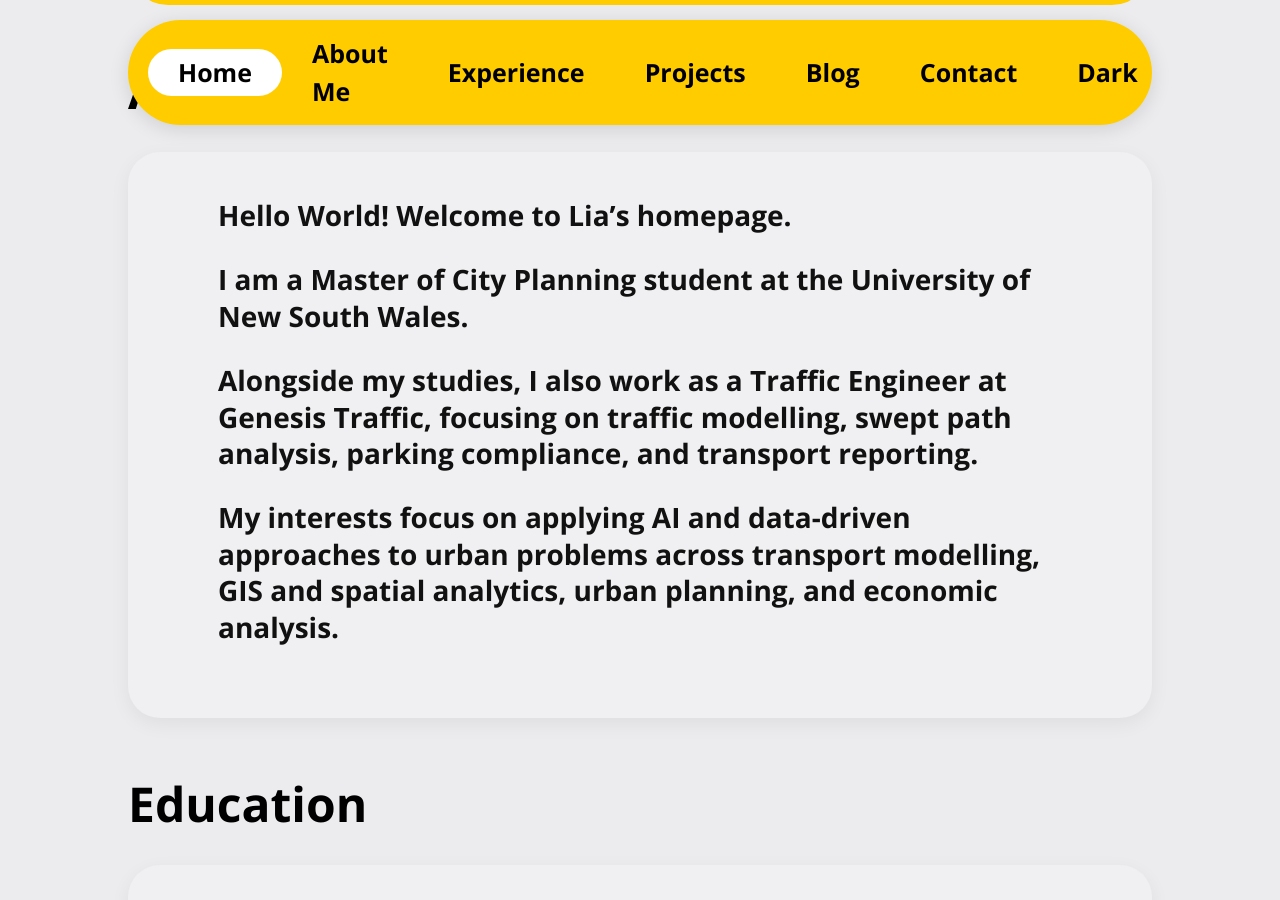
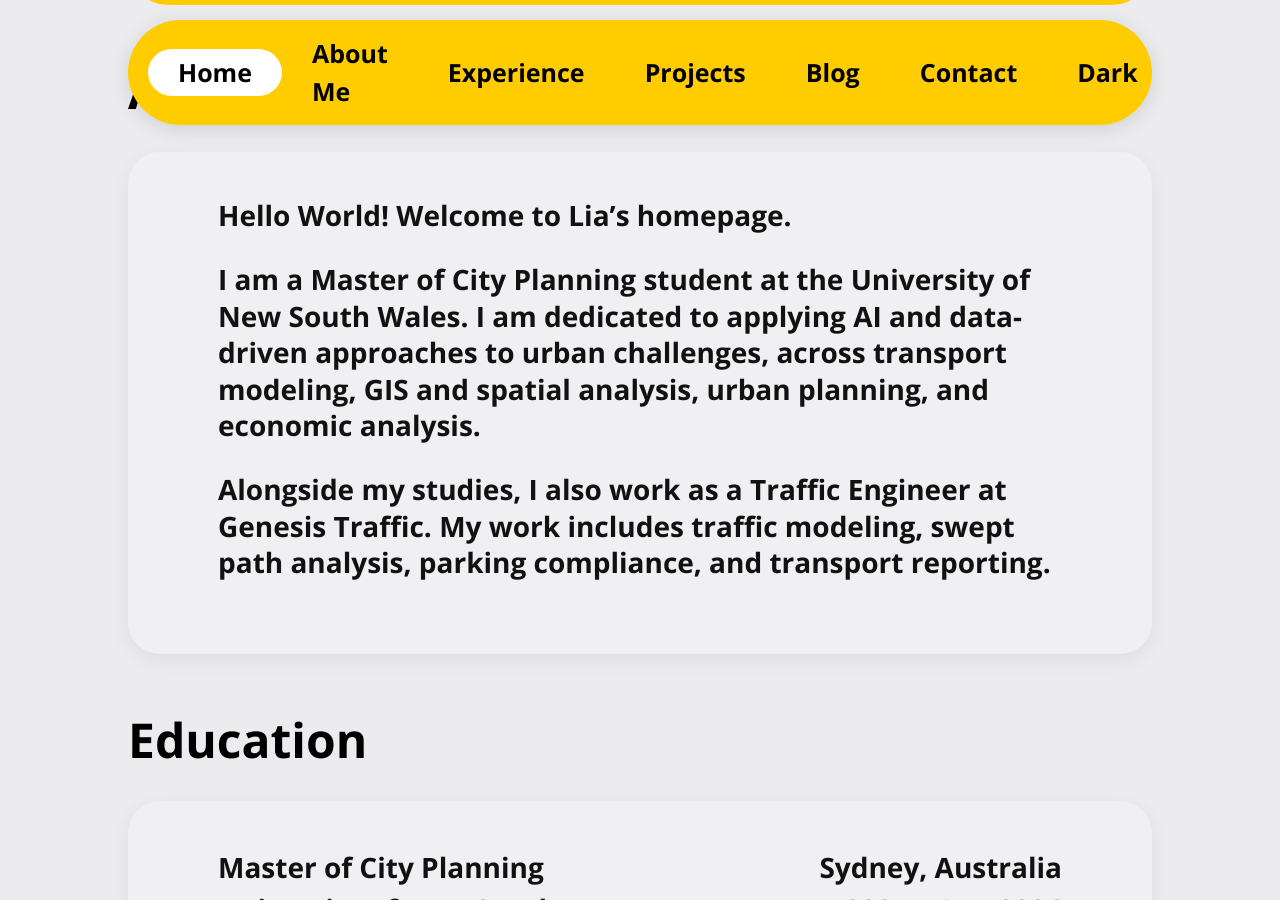
Before and after one commit to tszyeewun/tszyeewun.github.io, a Jekyll site: the page built from index.md, in a window 1280 px wide and 900 px high, scrolled down 804 px. Built offline with Jekyll 4.4.1, drawn with Linux system fonts in a browser that asks for light colours.

Commit message:
Revise personal introduction and work description
Updated personal description to include AI and data-driven approaches in urban challenges.

```diff
--- a/index.md
+++ b/index.md
@@ -61,16 +61,13 @@ title: Home
     </p>
 
     <p>
-      I am a Master of City Planning student at the University of New South Wales.
+      I am a Master of City Planning student at the University of New South Wales. I am dedicated to applying AI and data-driven approaches to urban challenges, across transport modeling, GIS and spatial analysis, urban planning, and economic analysis.
     </p>
 
     <p>
-      Alongside my studies, I also work as a Traffic Engineer at Genesis Traffic, focusing on traffic modelling, swept path analysis, parking compliance, and transport reporting.
+      Alongside my studies, I also work as a Traffic Engineer at Genesis Traffic. My work includes traffic modeling, swept path analysis, parking compliance, and transport reporting.
     </p>
 
-    <p>
-      My interests focus on applying AI and data-driven approaches to urban problems across transport modelling, GIS and spatial analytics, urban planning, and economic analysis.
-    </p>
 
   </div>
 
```
